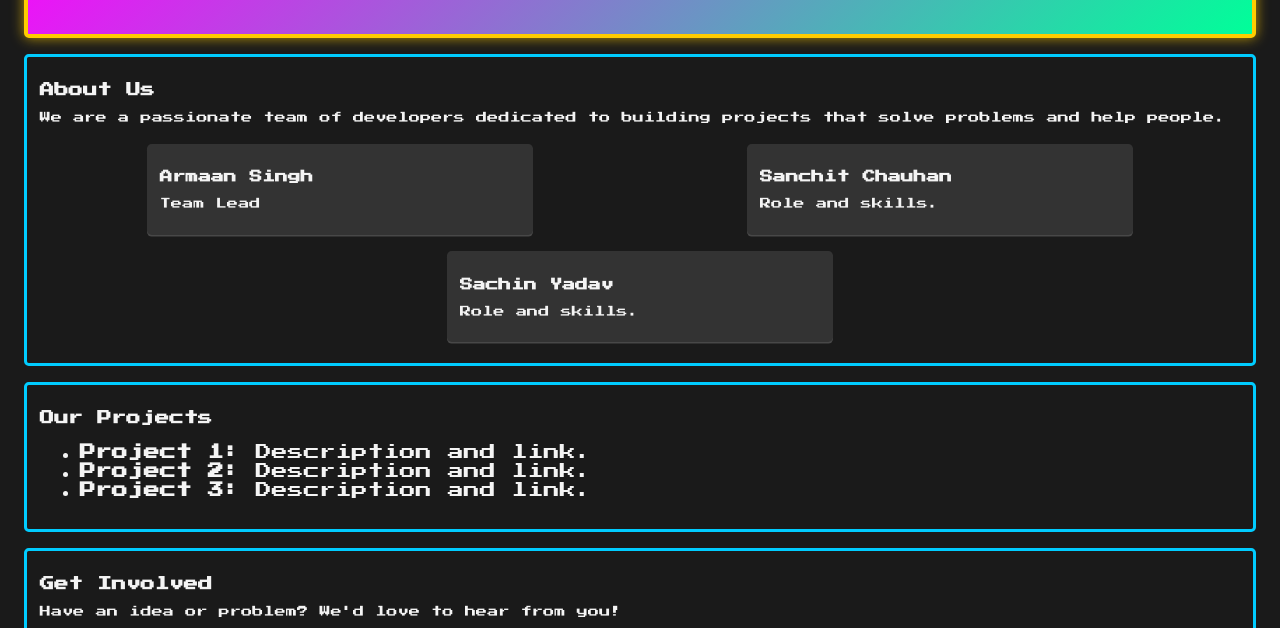
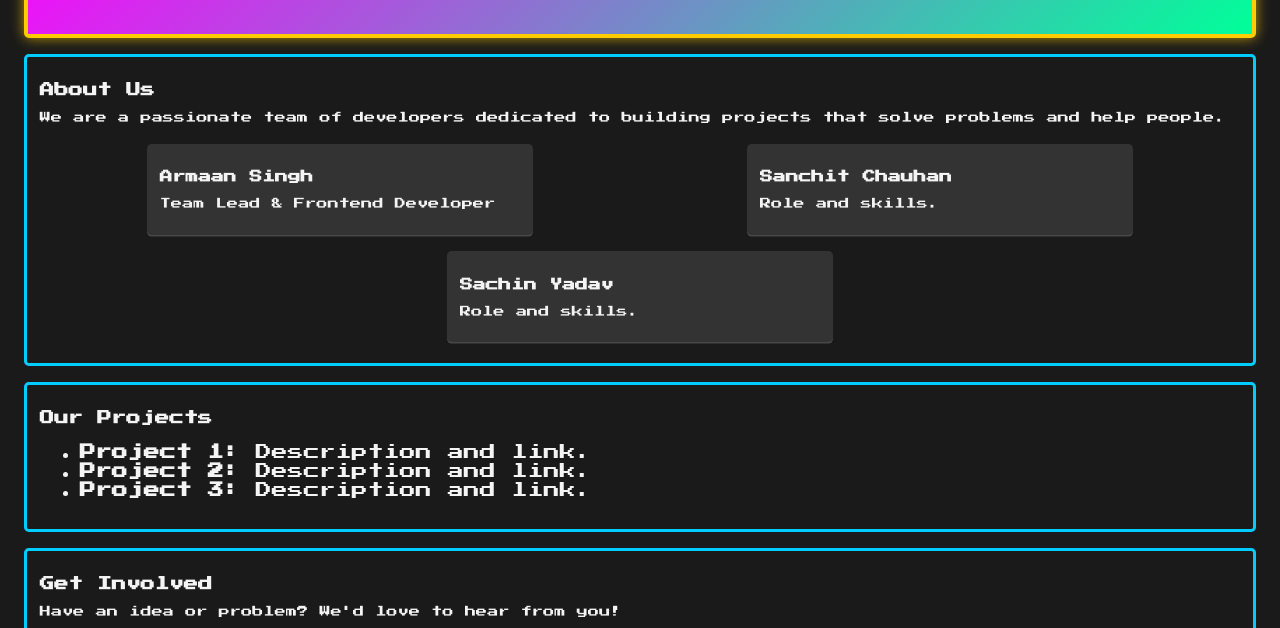
Before and after one commit to iarmaanx/Delta-Developers, a plain HTML site: page index.html in a window 1280 px wide. Shown: the part 150-778 px from the top of the page. Drawn offline with Linux system fonts and the light colour scheme.

Commit message:
Update index.html

```diff
--- a/index.html
+++ b/index.html
@@ -20,7 +20,7 @@
             <div class="team">
                 <div class="member">
                     <h3>Armaan Singh</h3>
-                    <p>Team Lead</p>
+                    <p>Team Lead & Frontend Developer</p>
                 </div>
                 <div class="member">
                     <h3>Sanchit Chauhan</h3>
```
